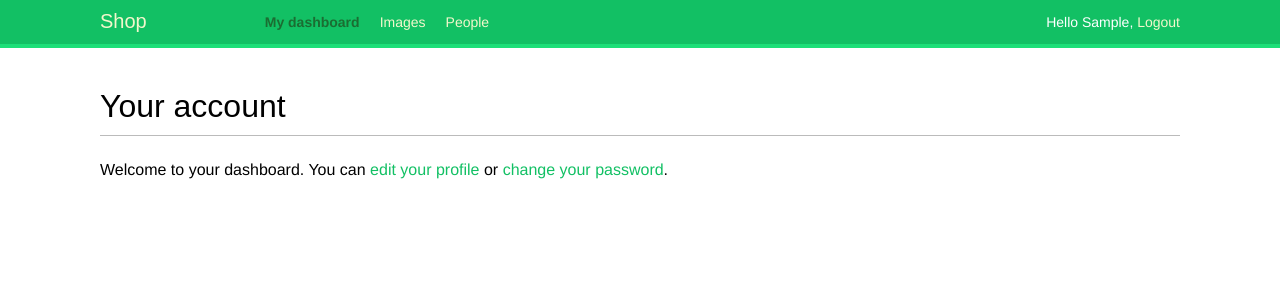
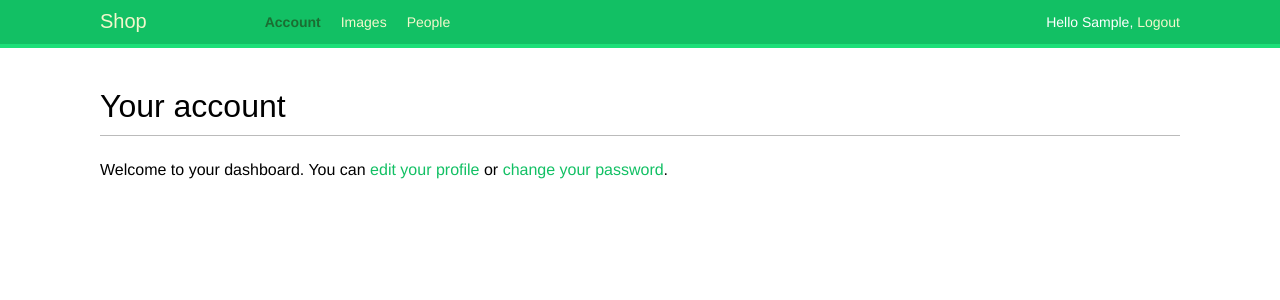
Before and after one commit to ch4zzy/online-shop, a Django app: page /account/ in a window 1280 px wide. Shown: the top 300 px of the page. Run offline with Django 3.2, Linux system fonts and the light colour scheme; the visitor is signed in with stand-in values (Sample User, id 1); some web fonts are replaced.

Commit message:
edited: dashboard -> account

```diff
--- a/apps/account/templates/base.html
+++ b/apps/account/templates/base.html
@@ -12,7 +12,7 @@
          {% if request.user.is_authenticated %}
              <ul class="menu">
                  <li {% if section == "dashboard" %} class="selected"{% endif %}>
-                     <a href="{% url "dashboard" %}">My dashboard</a>
+                     <a href="{% url "dashboard" %}">Account</a>
                  </li>
                  <li {% if section == "images" %}class="selected"{% endif %}>
                      <a href="#">Images</a>
```
